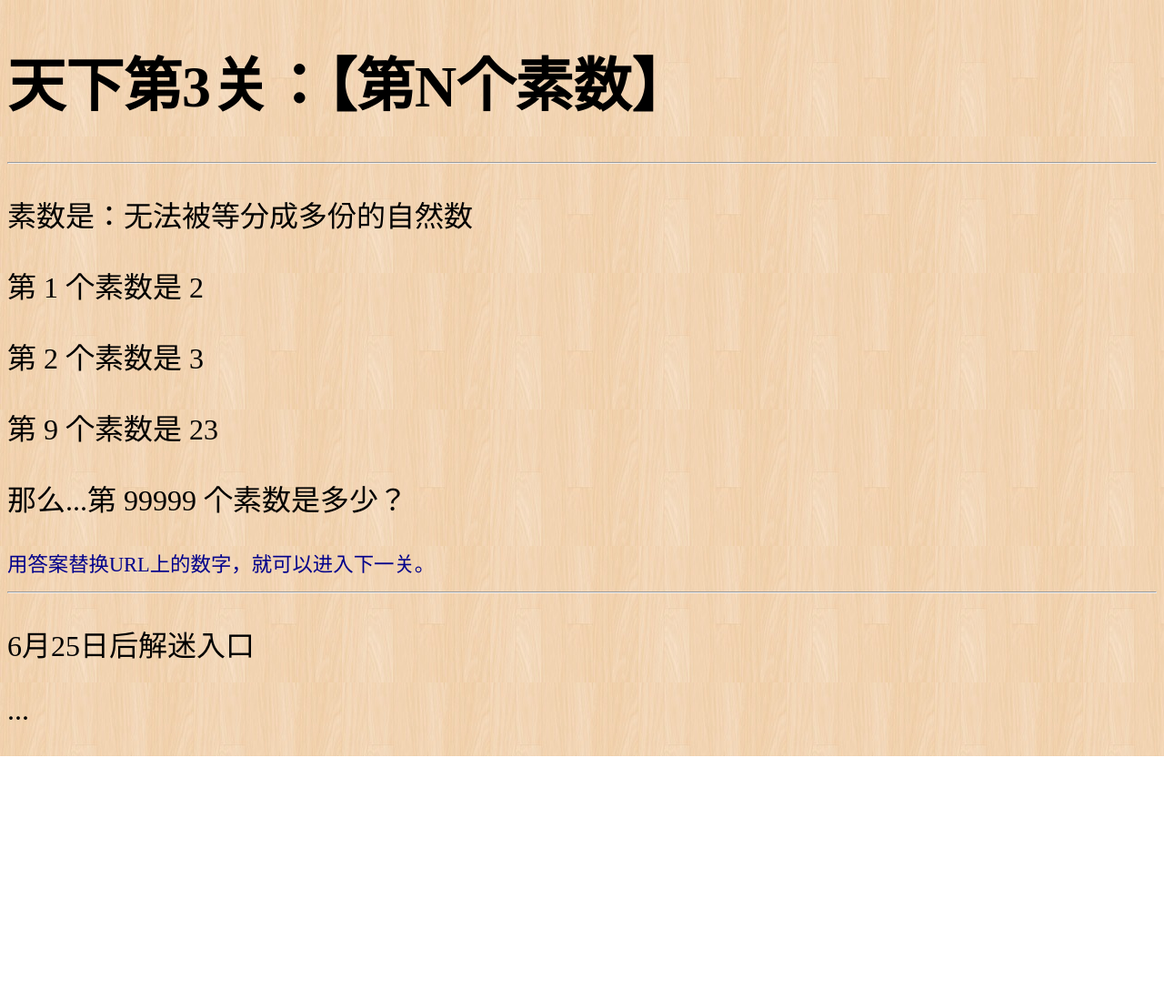
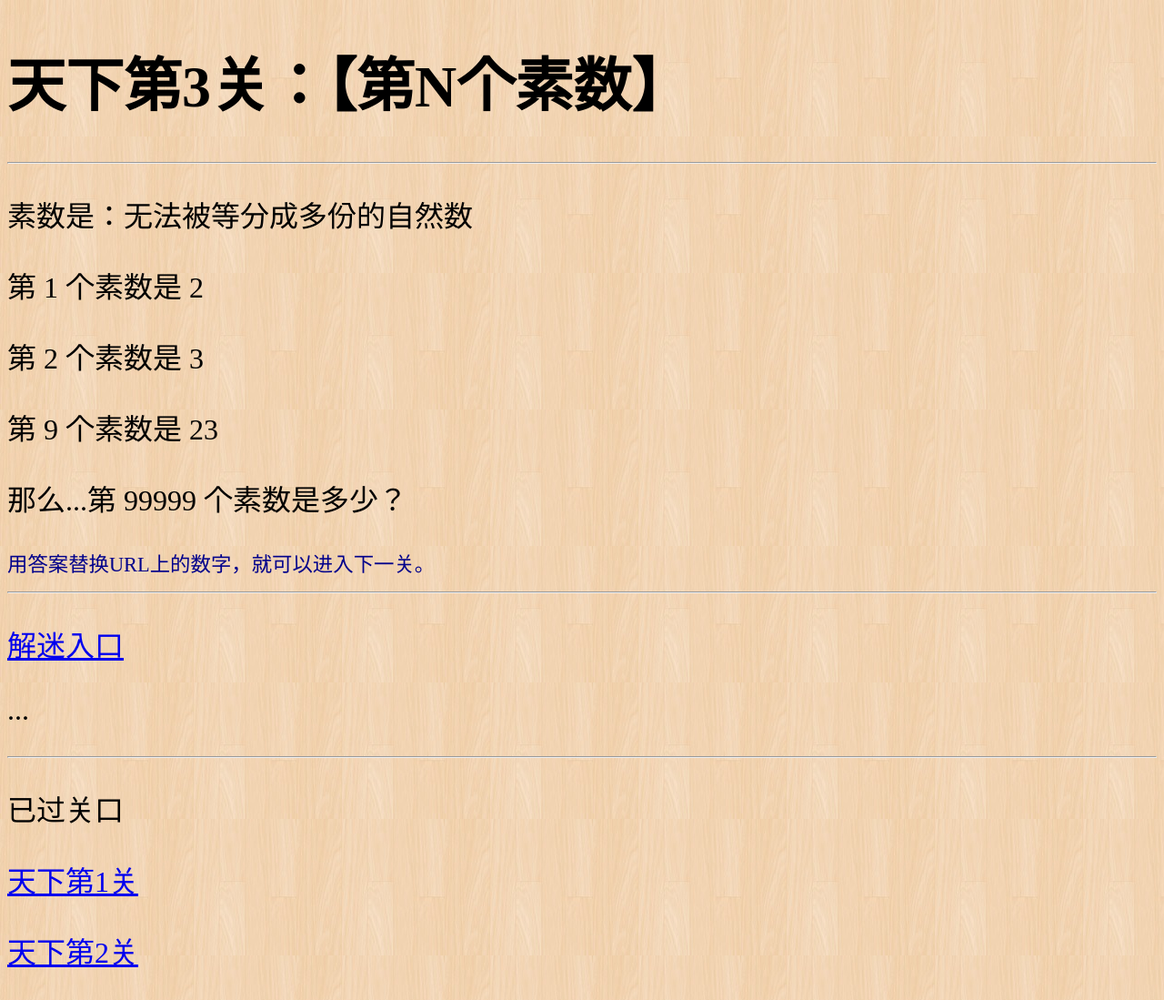
Before and after one commit to gyhang/puzzle, a plain HTML site: page 524.html in a window 1280 px wide. Shown: the whole page at 91% size. Before the commit the page ends 831 px from the top, so only its background shows below. Drawn offline with Linux system fonts and the light colour scheme.

Commit message:
Update 524.html

```diff
--- a/524.html
+++ b/524.html
@@ -30,10 +30,13 @@
 </div>
 
 <hr>
-<p>6月25日后解迷入口</p>
+<p><a href='https://www.bilibili.com/video/BV1kb4y1C7nh/'>解迷入口</a></p>
 <p></p>
 <p>...</p>
-
+<hr>
+<p>已过关口</p>
+<p><a href='123.html'>天下第1关</a></p>
+<p><a href='5230176601.html'>天下第2关</a></p>
 </body>
 
 </html>
```
